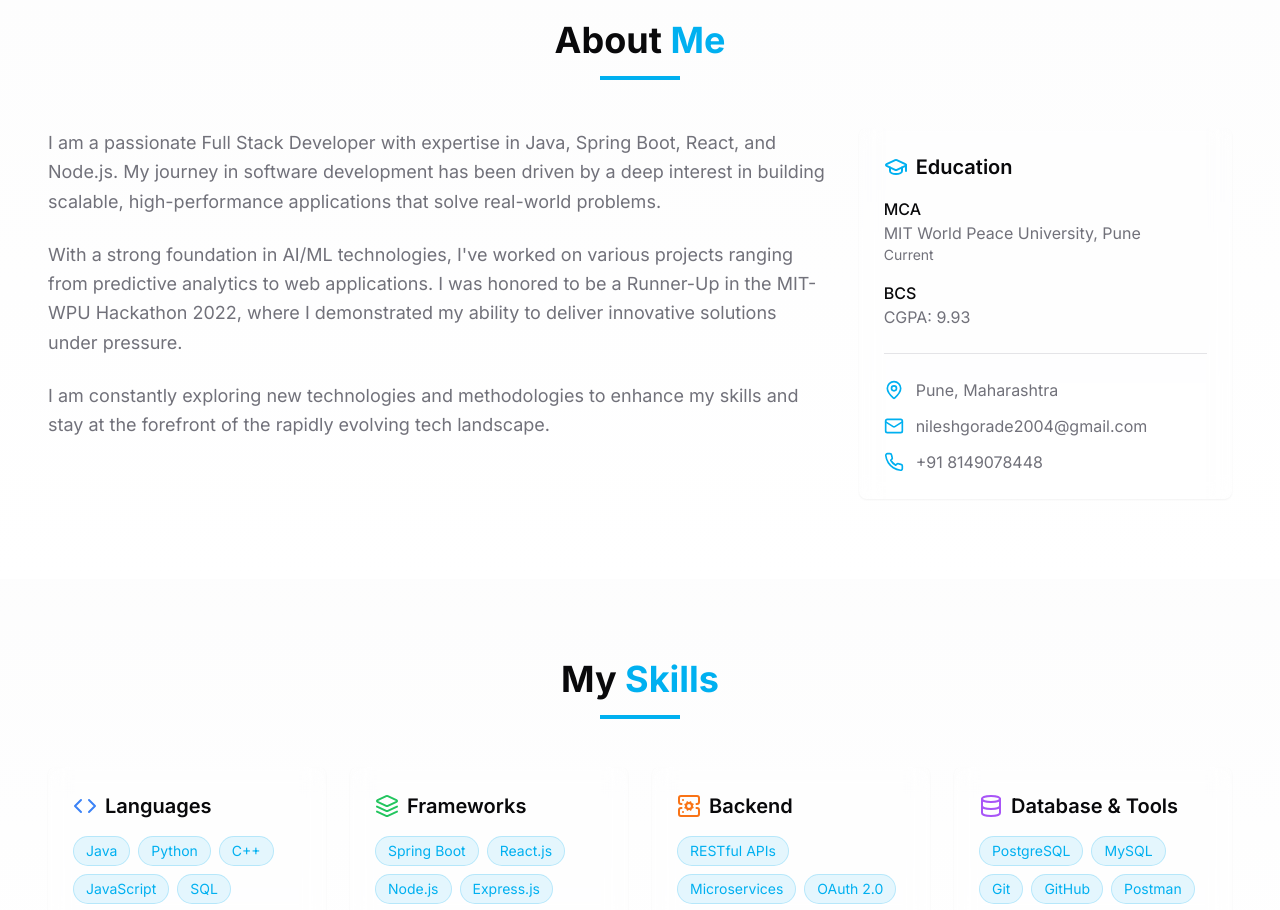
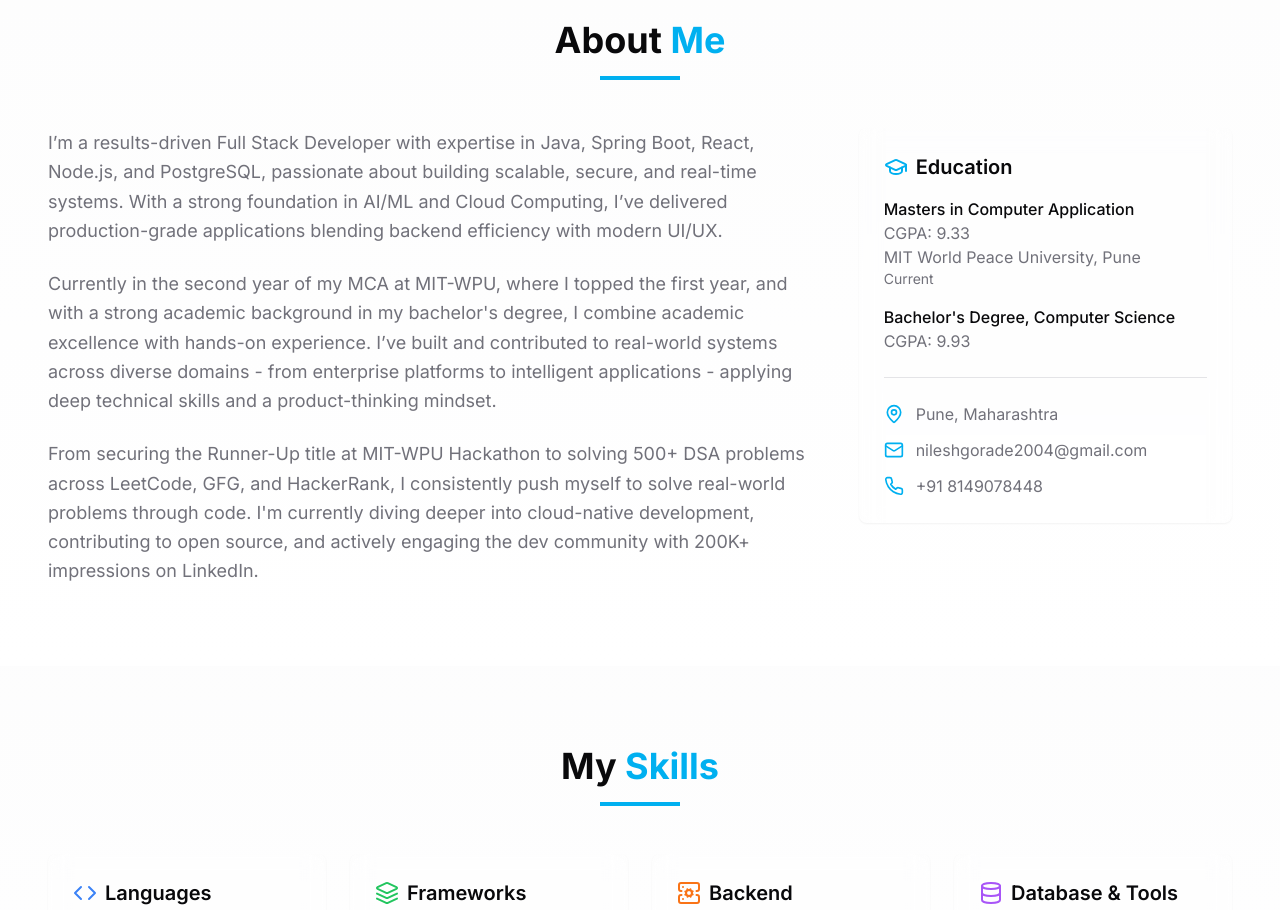
Before and after one commit to nileshgorde04/Portfolio, a Next.js app: page / in a window 1280 px wide. Shown: the part 860-1770 px from the top of the page. Built offline with nearby package versions, Linux system fonts and the light colour scheme.

Commit message:
refactor(about): improve layout and code structure of About section

```diff
--- a/components/about-section.tsx
+++ b/components/about-section.tsx
@@ -44,18 +44,20 @@ const AboutSection = () => {
         <div className="grid grid-cols-1 md:grid-cols-3 gap-8">
           <div className="md:col-span-2">
             <p className="text-muted-foreground text-lg leading-relaxed mb-6">
-              I am a passionate Full Stack Developer with expertise in Java, Spring Boot, React, and Node.js. My journey
-              in software development has been driven by a deep interest in building scalable, high-performance
-              applications that solve real-world problems.
+              I’m a results-driven Full Stack Developer with expertise in Java, Spring Boot, React, Node.js, and PostgreSQL,
+              passionate about building scalable, secure, and real-time systems. With a strong foundation in AI/ML and Cloud Computing,
+              I’ve delivered production-grade applications blending backend efficiency with modern UI/UX.
             </p>
             <p className="text-muted-foreground text-lg leading-relaxed mb-6">
-              With a strong foundation in AI/ML technologies, I&apos;ve worked on various projects ranging from
-              predictive analytics to web applications. I was honored to be a Runner-Up in the MIT-WPU Hackathon 2022,
-              where I demonstrated my ability to deliver innovative solutions under pressure.
+              Currently in the second year of my MCA at MIT-WPU, where I topped the first year, and with a strong academic background in my bachelor's degree,
+              I combine academic excellence with hands-on experience. I’ve built and contributed to real-world systems across diverse domains -
+              from enterprise platforms to intelligent applications - applying deep technical skills and a product-thinking mindset.
             </p>
             <p className="text-muted-foreground text-lg leading-relaxed">
-              I am constantly exploring new technologies and methodologies to enhance my skills and stay at the
-              forefront of the rapidly evolving tech landscape.
+              From securing the Runner-Up title at MIT-WPU Hackathon to solving 500+ DSA problems across LeetCode, GFG, and HackerRank,
+              I consistently push myself to solve real-world problems through code.
+              I'm currently diving deeper into cloud-native development, contributing to open source,
+              and actively engaging the dev community with 200K+ impressions on LinkedIn.
             </p>
           </div>
 
@@ -68,12 +70,15 @@ const AboutSection = () => {
                 </h3>
                 <div className="space-y-4">
                   <div>
-                    <p className="font-medium">MCA</p>
+                    <p className="font-medium">Masters in Computer Application</p>
+
+                    <p className="text-muted-foreground">CGPA: 9.33</p>
                     <p className="text-muted-foreground">MIT World Peace University, Pune</p>
                     <p className="text-sm text-muted-foreground">Current</p>
+
                   </div>
                   <div>
-                    <p className="font-medium">BCS</p>
+                    <p className="font-medium">Bachelor's Degree, Computer Science</p>
                     <p className="text-muted-foreground">CGPA: 9.93</p>
                   </div>
                 </div>
```
